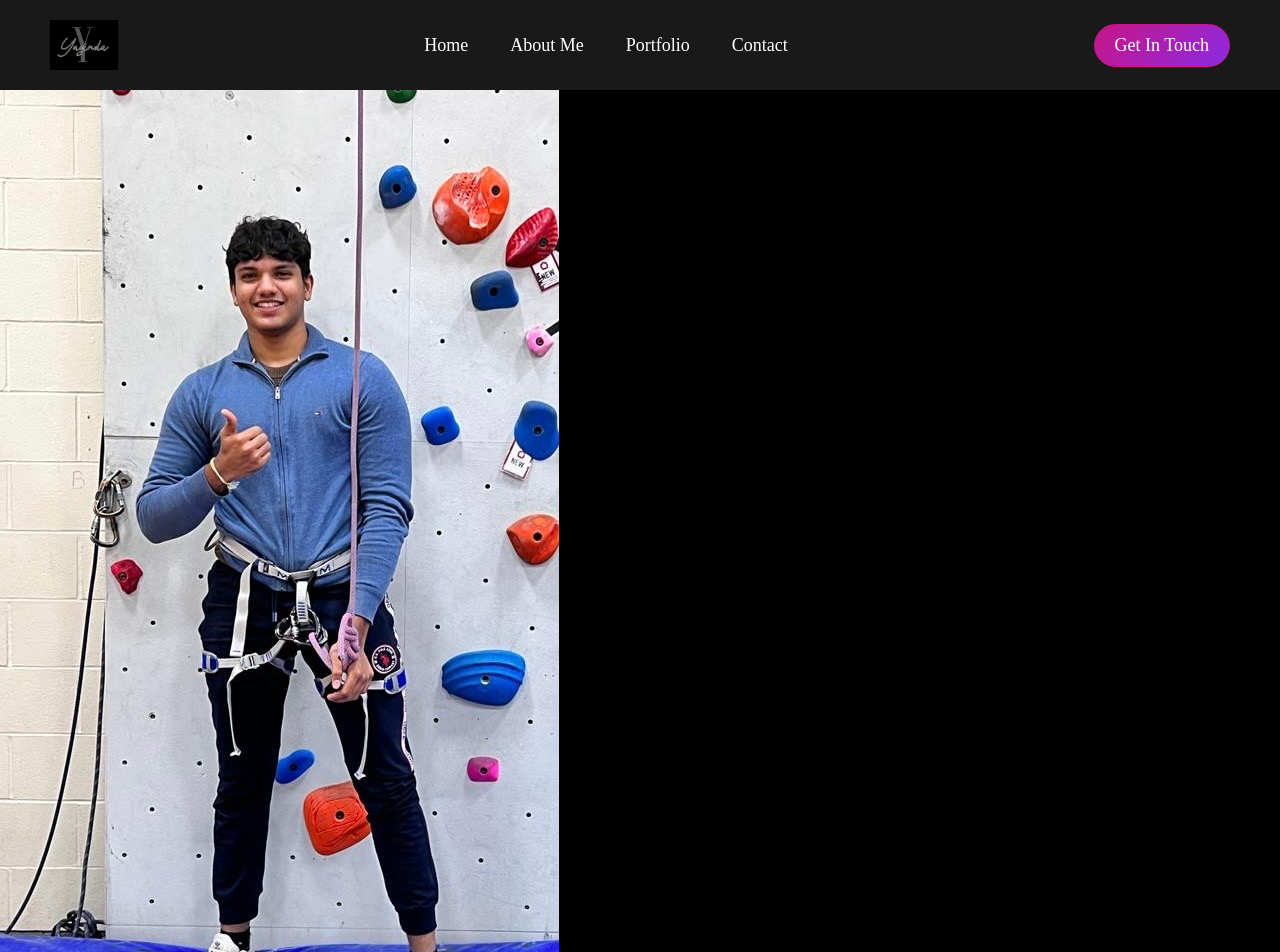
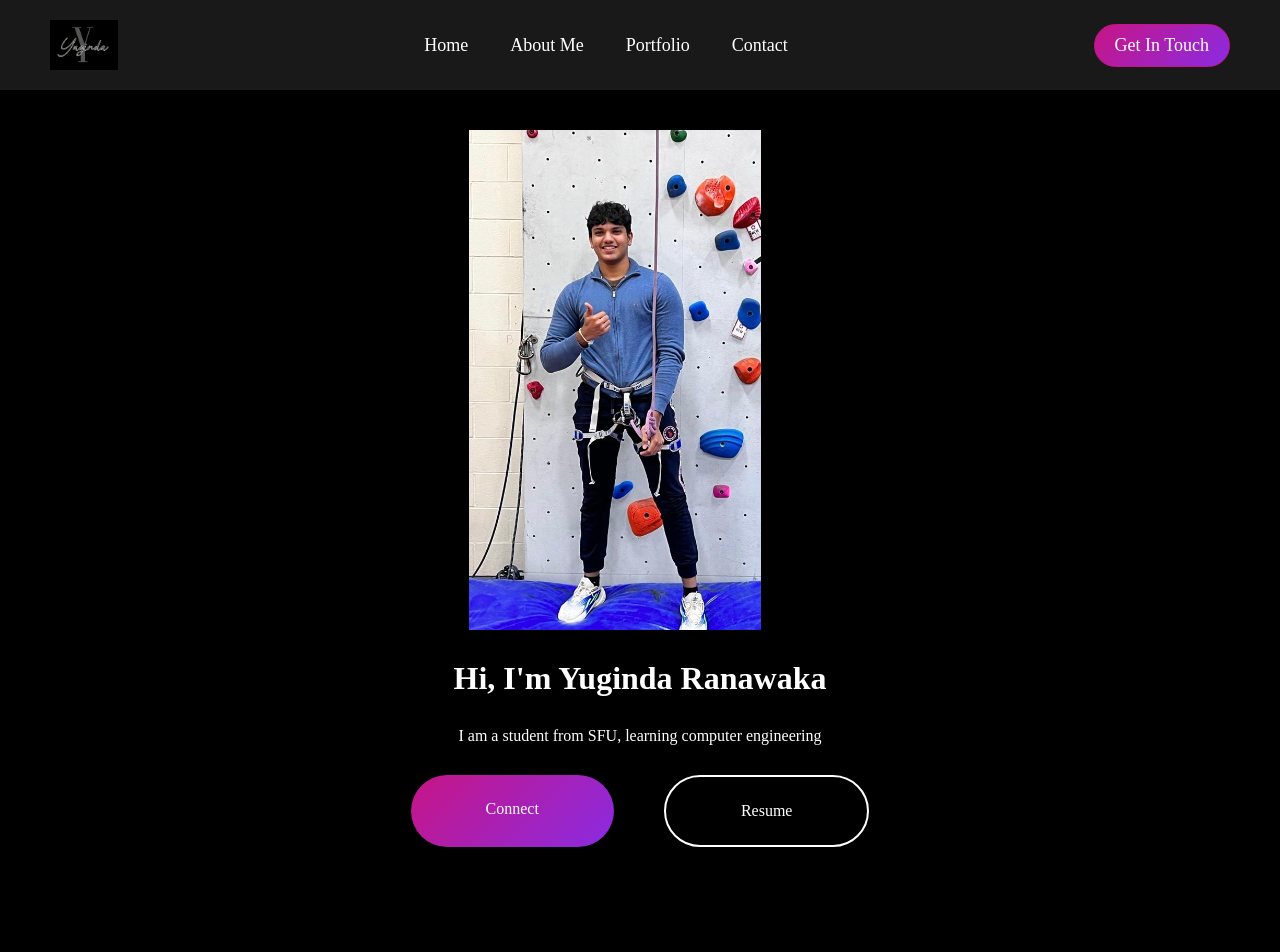
Before and after one commit to Yuginda/MiniProject, a React (Vite) app: page / in a window 1280 px wide. Shown: the top 952 px of the page. After the commit the page ends 847 px from the top, so only its background shows below. Built offline with nearby package versions, Linux system fonts and the light colour scheme.

Commit message:
Added CSS propoties and alt text to profile imgage

```diff
--- a/src/Components/Hero/Hero.css
+++ b/src/Components/Hero/Hero.css
@@ -0,0 +1,48 @@
+
+.hero{
+    display:flex;
+    align-items: center;
+    flex-direction:column;
+    gap: 30px;
+}
+
+.hero img{
+    margin-top: 50px;
+    height: 500px;
+    margin-right: 50px;
+}
+
+.hero h1{
+    align-content: center;
+}
+
+.hero p{
+    align-content: center;
+}
+
+.hero .action{
+    display: flex;
+    gap: 50px;
+}
+
+.hero .action .connect{
+    padding:25px 75px;
+    border-radius: 50px;
+    background: linear-gradient(135deg, mediumvioletred, #8a2be2);
+    cursor:pointer;
+}
+
+.hero .action .resume{
+    padding:25px 75px;
+    border-radius: 50px;
+    border: 2px solid #fff;
+    cursor:pointer;
+}
+
+.hero .action .connect:hover{
+    border: 2px solid #fff;
+}
+
+.hero .action .resume:hover{
+    border: 2px solid mediumvioletred;
+}
--- a/src/Components/Hero/Hero.jsx
+++ b/src/Components/Hero/Hero.jsx
@@ -5,12 +5,12 @@ function Hero(){
 
     return(
         <div className='hero'>
-            <img src={profile} alt="" />
+            <img src={profile} alt="Picture of me when I went rock climbing" />
             <h1>Hi, I'm Yuginda Ranawaka</h1>
             <p>I am a student from SFU, learning computer engineering</p>
             <div className='action'>
-                <div>Connect</div>
-                <div>Resume</div>
+                <div className='connect'>Connect</div>
+                <div className='resume'>Resume</div>
             </div>
         </div>
     )
```
